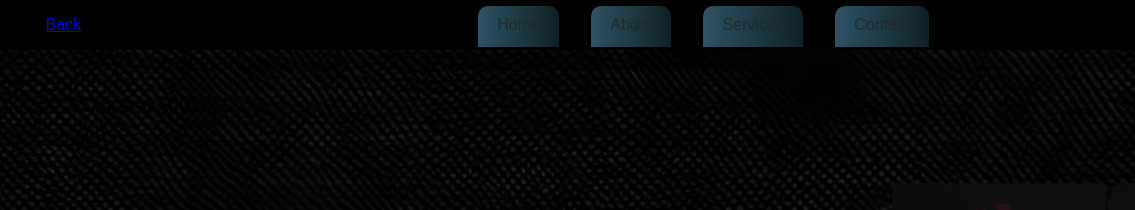
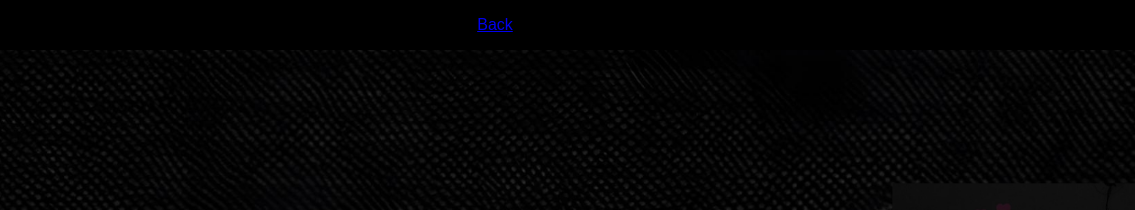
Before and after one commit to sourabhmehta-coder/portfolio, a plain HTML site: page index.html in a window 1280 px wide. Shown: the top 210 px of the page, 145-1280 px from the left. Drawn offline with Linux system fonts and the light colour scheme.

Commit message:
Update index.html
navagation bar  hata diye

```diff
--- a/index.html
+++ b/index.html
@@ -15,16 +15,7 @@
 
          <a href="home.html" id="backButton">Back</a>
 
-        <div class="nav">
 
-            <ol>
-                <li><a href="#home">Home</a></li>
-                    <li><a href="#about">About</a></li>
-                    <li><a href="#services">Services</a></li>
-                    <li><a href="#contact">Contact</a></li>
-            </ol>
-
-    </div>
 
 
 
```
